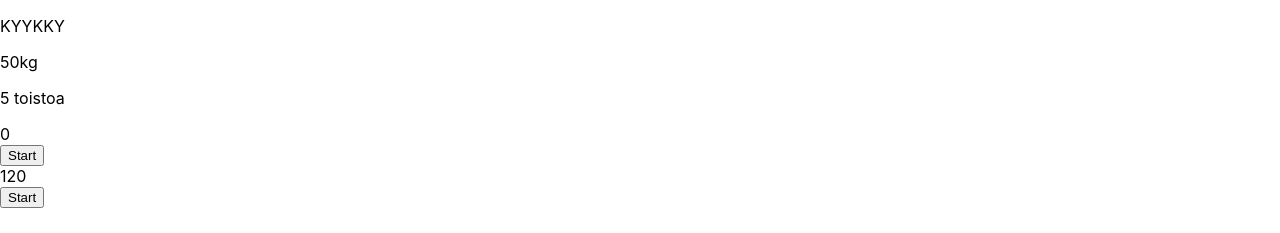
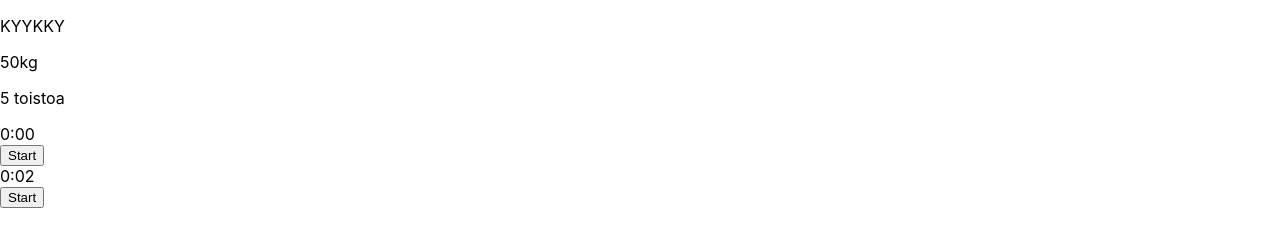
Before and after one commit to PuuperttiRuma/treeni-app, a React (Create React App) app: page / in a window 1280 px wide. Shown: the top 233 px of the page. Built offline with nearby package versions, Linux system fonts and the light colour scheme.

Commit message:
Positiivinen aika toimii

```diff
--- a/src/App.js
+++ b/src/App.js
@@ -10,7 +10,7 @@ const App = () => {
       <p>50kg</p>
       <p>5 toistoa</p>
       <Timer isCountingUp={true} startTime={0} />
-      <Timer isCountingUp={false} startTime={120} />
+      <Timer isCountingUp={false} startTime={2} />
       <MainMenu />
     </div >
   )
--- a/src/components/Timer.js
+++ b/src/components/Timer.js
@@ -1,33 +1,46 @@
 import React, { useState, useEffect } from "react";
 
-const Timer = ({isCountingUp, startTime}) => {
-  console.log(isCountingUp, startTime)
-  const [seconds, setSeconds] = useState(startTime);
+const Timer = ({ isCountingUp, startTime }) => {
+  const [time, setTime] = useState(startTime);
   const [isActive, setIsActive] = useState(false);
+  const [minutes, setMinutes] = useState(0);
+  const [seconds, setSeconds] = useState(0);
 
   const toggle = () => {
     setIsActive(!isActive);
   };
 
   useEffect(() => {
+    if (time > 0) {
+      setMinutes(Math.floor(time / 60));
+      setSeconds(time % 60);
+    }
+  }, [time]);
+
+  //Kellon siirtäminen
+  useEffect(() => {
     let interval = null;
     if (isActive) {
       interval = setInterval(() => {
         isCountingUp
-          ? setSeconds(seconds => seconds + 1)
-          : setSeconds(seconds => seconds - 1)
-      }
-      , 1000);
-    } else if (!isActive && seconds !== 0) {
+          ? setTime((seconds) => seconds + 1)
+          : setTime((seconds) => seconds - 1);
+      }, 1000);
+    } else if (!isActive && time !== 0) {
       clearInterval(interval);
     }
     return () => clearInterval(interval);
-  }, [isActive, seconds, isCountingUp]);
+  }, [isActive, time, isCountingUp]);
 
   return (
     <div>
-      {/* {minutes}:{seconds.toLocaleString('en-US', {minimumIntegerDigits: 2, useGrouping: false})} */}
-      <div>{seconds}</div>
+      <div>
+        {minutes}:
+        {seconds.toLocaleString("en-US", {
+          minimumIntegerDigits: 2,
+          useGrouping: false,
+        })}
+      </div>
       <button onClick={toggle}>{isActive ? "Pause" : "Start"}</button>
     </div>
   );
```
